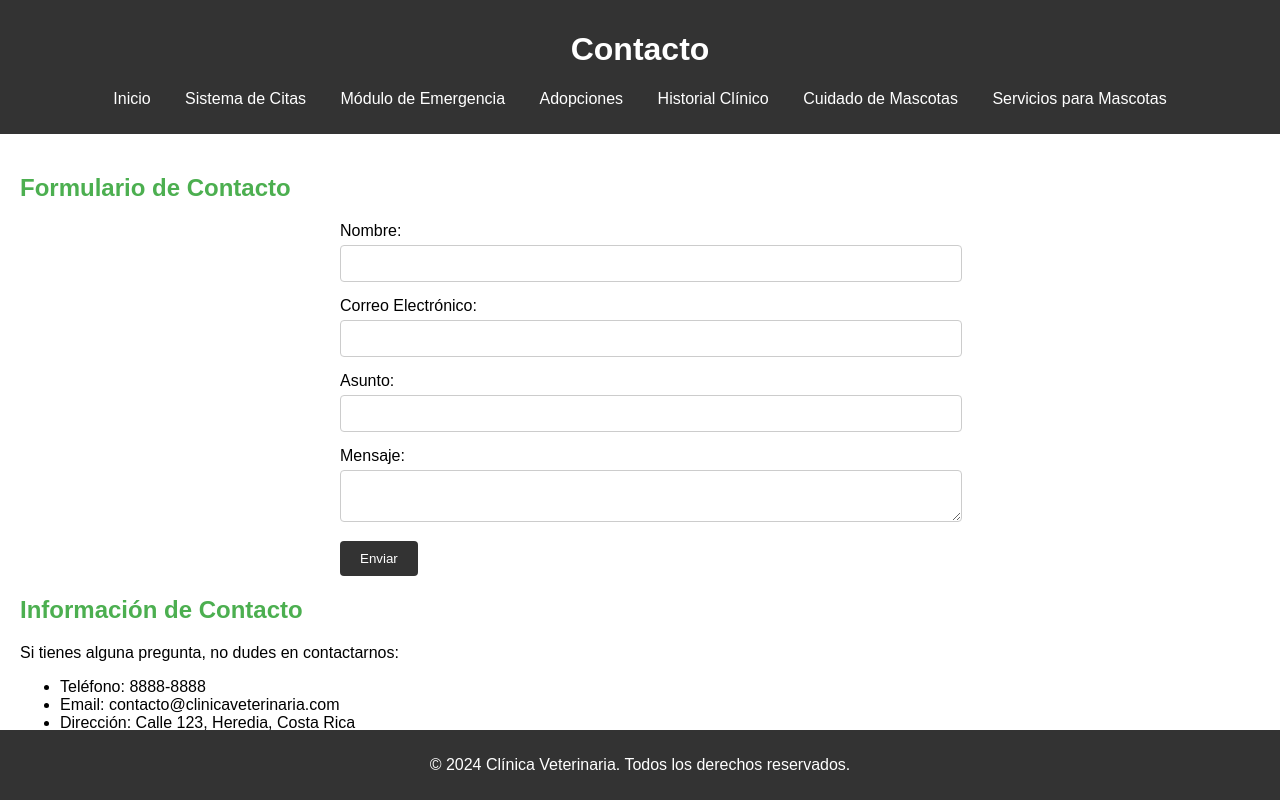
After one commit to DevBaldo/AmbienteWeb, a PHP site: page /contacto.php in a window 1280 px wide. The commit adds this page. Run offline with PHP 8.4, Linux system fonts and the light colour scheme.

Commit message:
Primer commit Sebastián
Se agregan las secciones de contacto, cuidados y servicios. Se actualiza el javascript para tener una sola funcion ya sea para procesar informacion de contacto o para agendar una cita.

```diff
--- a/CSS/styles.css
+++ b/CSS/styles.css
@@ -30,11 +30,20 @@ main {
     padding: 20px;
 }
 
+section {
+    margin-bottom: 5px;
+}
+
+h2 {
+    color: #4CAF50
+}
+
 footer {
     background-color: #333;
     color: white;
     text-align: center;
     padding: 10px 0;
+    margin-top: 30px;
     position: fixed;
     bottom: 0;
     width: 100%;
--- a/adopciones.php
+++ b/adopciones.php
@@ -15,6 +15,7 @@
                 <li><a href="emergencia.php">Módulo de Emergencia</a></li>
                 <li><a href="historial.php">Historial Clínico</a></li>
                 <li><a href="cuidados.php">Cuidado de Mascotas</a></li>
+                <li><a href="servicios.php">Servicios para Mascotas</a></li>
                 <li><a href="contacto.php">Contacto</a></li>
             </ul>
         </nav>
--- /dev/null
+++ b/contacto.php
@@ -0,0 +1,66 @@
+<!DOCTYPE html>
+<html lang="es">
+<head>
+    <meta charset="UTF-8">
+    <meta name="viewport" content="width=device-width, initial-scale=1.0">
+    <title>Contacto - Clínica Veterinaria</title>
+    <link rel="stylesheet" href="CSS/styles.css">
+    <script src="JS/validation.js"></script>
+</head>
+<body>
+    <header>
+        <h1>Contacto</h1>
+        <nav>
+            <ul>
+                <li><a href="index.php">Inicio</a></li>
+                <li><a href="citas.php">Sistema de Citas</a></li>
+                <li><a href="emergencia.php">Módulo de Emergencia</a></li>
+                <li><a href="adopciones.php">Adopciones</a></li>
+                <li><a href="historial.php">Historial Clínico</a></li>
+                <li><a href="cuidados.php">Cuidado de Mascotas</a></li>
+                <li><a href="servicios.php">Servicios para Mascotas</a></li>
+            </ul>
+        </nav>
+    </header>
+    <main>
+        <section>
+            <h2>Formulario de Contacto</h2>
+            <form id="contacto-form" class="needs-validation" novalidate>
+                <div class="form-group">
+                    <label for="nombre">Nombre:</label>
+                    <input type="text" id="nombre" name="nombre" class="form-control" required>
+                    <div class="invalid-feedback">Por favor, ingrese su nombre.</div>
+                </div>
+                <div class="form-group">
+                    <label for="email">Correo Electrónico:</label>
+                    <input type="email" id="email" name="email" class="form-control" required>
+                    <div class="invalid-feedback">Por favor, ingrese un correo electrónico válido.</div>
+                </div>
+                <div class="form-group">
+                    <label for="asunto">Asunto:</label>
+                    <input type="text" id="asunto" name="asunto" class="form-control" required>
+                    <div class="invalid-feedback">Por favor, ingrese el asunto.</div>
+                </div>
+                <div class="form-group">
+                    <label for="mensaje">Mensaje:</label>
+                    <textarea id="mensaje" name="mensaje" class="form-control" required></textarea>
+                    <div class="invalid-feedback">Por favor, ingrese su mensaje.</div>
+                </div>
+                <button type="submit">Enviar</button>
+            </form>
+        </section>
+        <section>
+            <h2>Información de Contacto</h2>
+            <p>Si tienes alguna pregunta, no dudes en contactarnos:</p>
+            <ul>
+                <li>Teléfono: 8888-8888</li>
+                <li>Email: contacto@clinicaveterinaria.com</li>
+                <li>Dirección: Calle 123, Heredia, Costa Rica</li>
+            </ul>
+        </section>
+    </main>
+    <footer>
+        <p>&copy; <?php echo date('Y'); ?> Clínica Veterinaria. Todos los derechos reservados.</p>
+    </footer>
+</body>
+</html>
--- a/index.php
+++ b/index.php
@@ -16,6 +16,9 @@
                 <li class="nav-item"><a class="nav-link" href="emergencias.php">Emergencias</a></li>
                 <li class="nav-item"><a class="nav-link" href="Adopciones.php">Adopciones</a></li>
                 <li class="nav-item"><a class="nav-link" href="historial.php">Historial Clinico</a></li>
+                <li class="nav-item"><a class="nav-link" href="cuidados.php">Cuidado de mascotas</a></li>
+                <li class="nav-item"><a class="nav-link" href="servicios.php">Servicios para mascotas</a></li>
+                <li class="nav-item"><a class="nav-link" href="contacto.php">Contacto</a></li>
             </ul>
         </nav>
     </header>
```
Also changed, not shown: JS/script.js (+13 -1 lines), cuidados.php (added, +58 -0 lines), servicios.php (added, +53 -0 lines).
